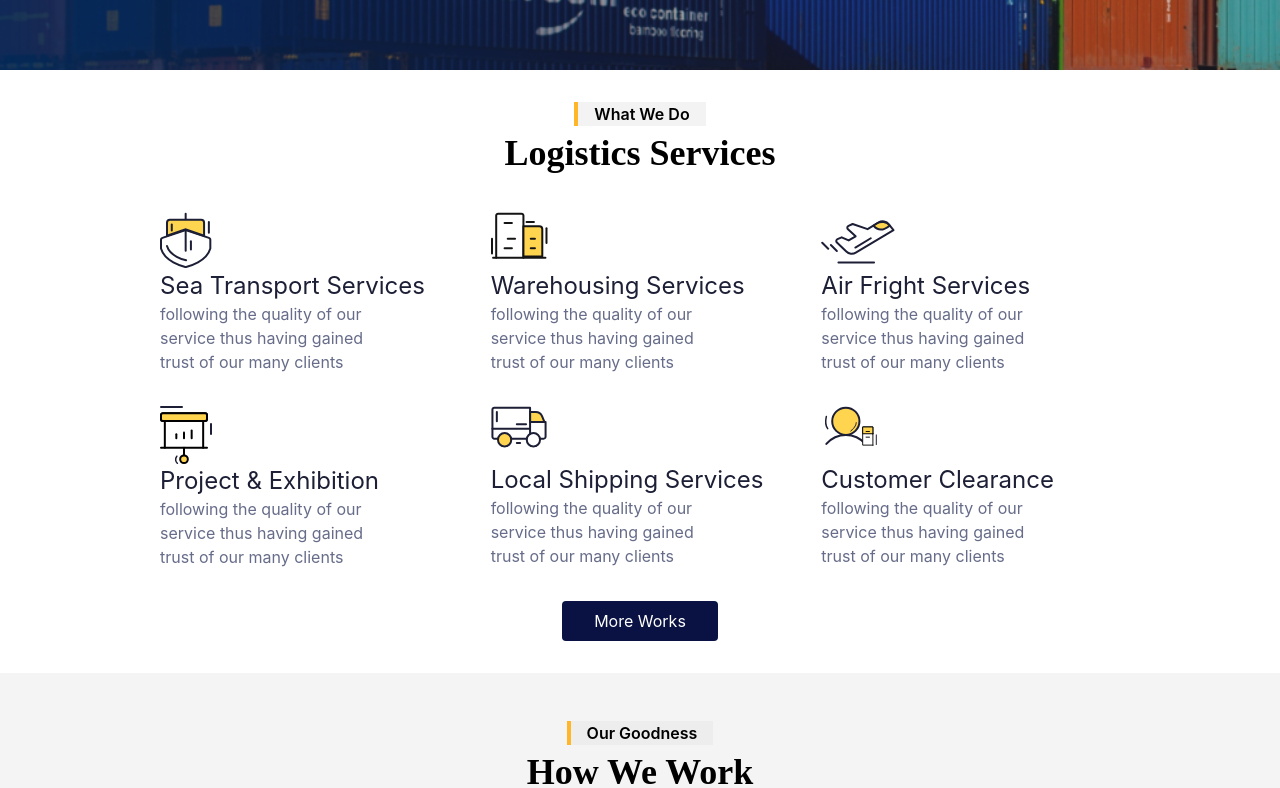
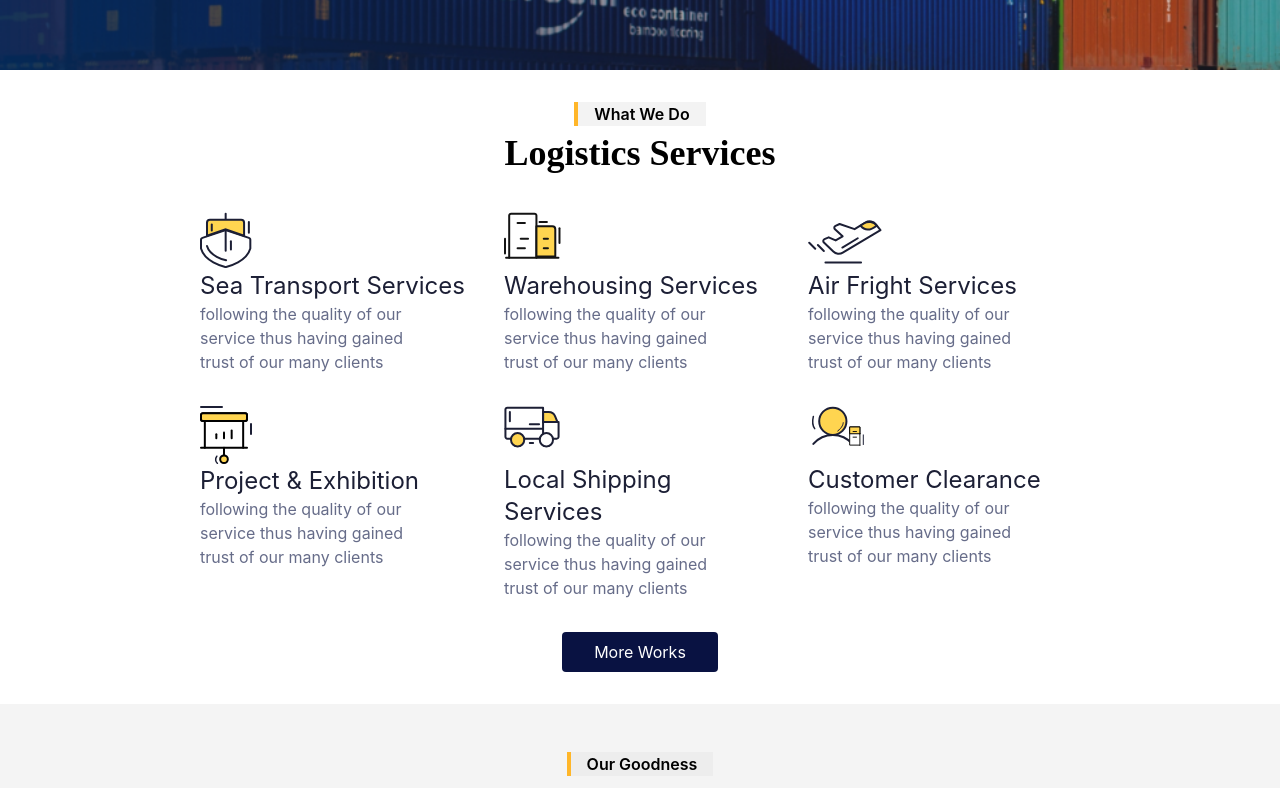
Before and after one commit to smartcollins/logistics, a React (Create React App) app: page /service in a window 1280 px wide. Shown: the part 570-1358 px from the top of the page. Built offline with nearby package versions, Linux system fonts and the light colour scheme.

Commit message:
minor correction in Service

```diff
--- a/src/pages/Service.jsx
+++ b/src/pages/Service.jsx
@@ -17,7 +17,7 @@ const Service = () => {
     const items = service.map((item, idx) => <div key={idx} className='group md:text-left'>
         <img className='mx-auto md:m-0' src={item.icon} alt='icon-logo' />
         <p className=' text-[#1c1f35] group-hover:text-[#ffb82b] text-2xl capitalize'>{item.txt}</p>
-        <p style={{ color: color.grayTxt }} className='lg:w-3/4'>following the quality of our service thus having gained trust of our many clients</p>
+        <p style={{ color: color.grayTxt }} className='xl:w-3/4'>following the quality of our service thus having gained trust of our many clients</p>
     </div>)
 
     const itmAry = [{
@@ -44,7 +44,7 @@ const Service = () => {
             <div>{banner.slice(3, 4).map((item, idx) => <Banner key={idx} {...item} />)}</div>
             <div className=' text-center my-8 w-11/12 mx-auto space-y-8 xl:w-3/4'>
                 <Caption mid={true} dark={true} txt={'what we do'} txt2={'logistics services'} />
-                <div className=' space-y-4 gap-8 md:space-y-0 md:grid md:grid-cols-2 lg:grid-cols-3'>
+                <div className=' space-y-4 gap-8 md:space-y-0 md:grid md:grid-cols-2 lg:grid-cols-3 lg:w-11/12 mx-auto'>
                     {items}
                 </div>
                 <button style={{ background: color.blueBg }} className='text-white py-2 px-8 rounded'>More Works</button>
```
